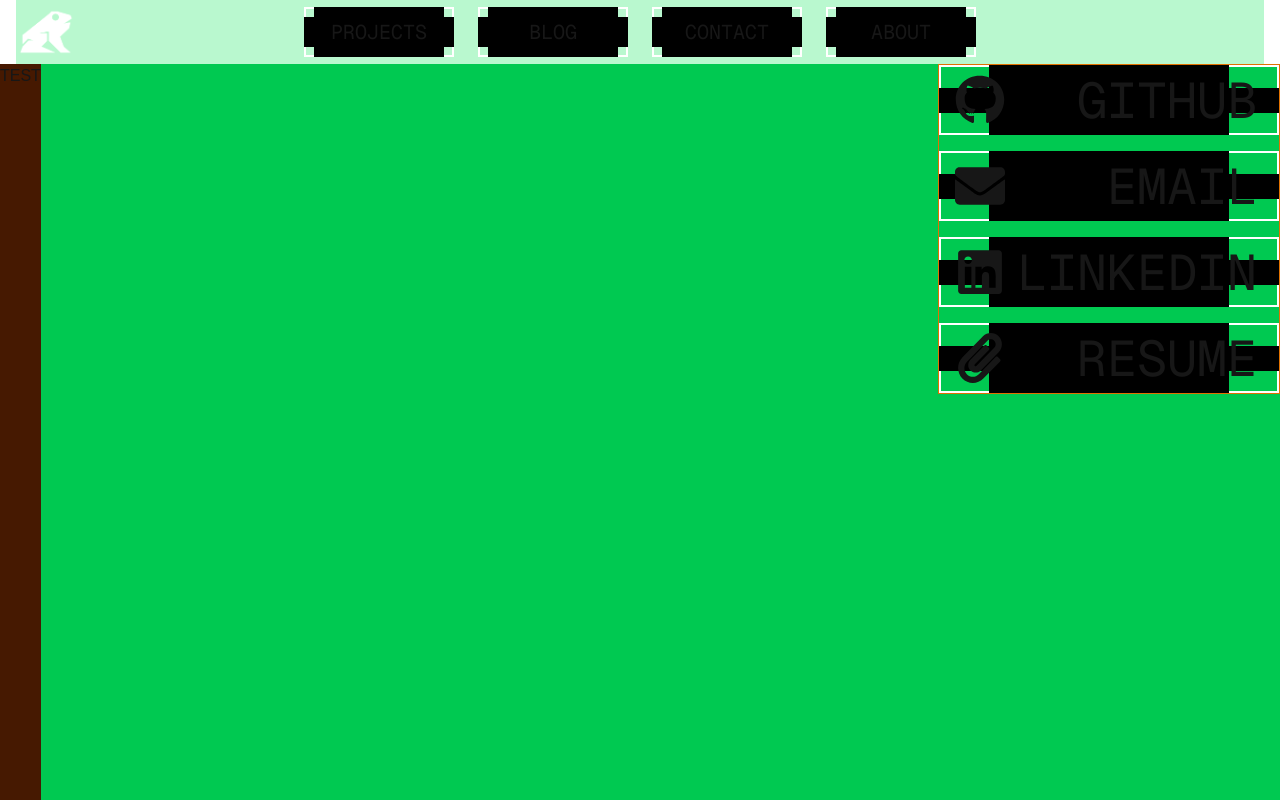
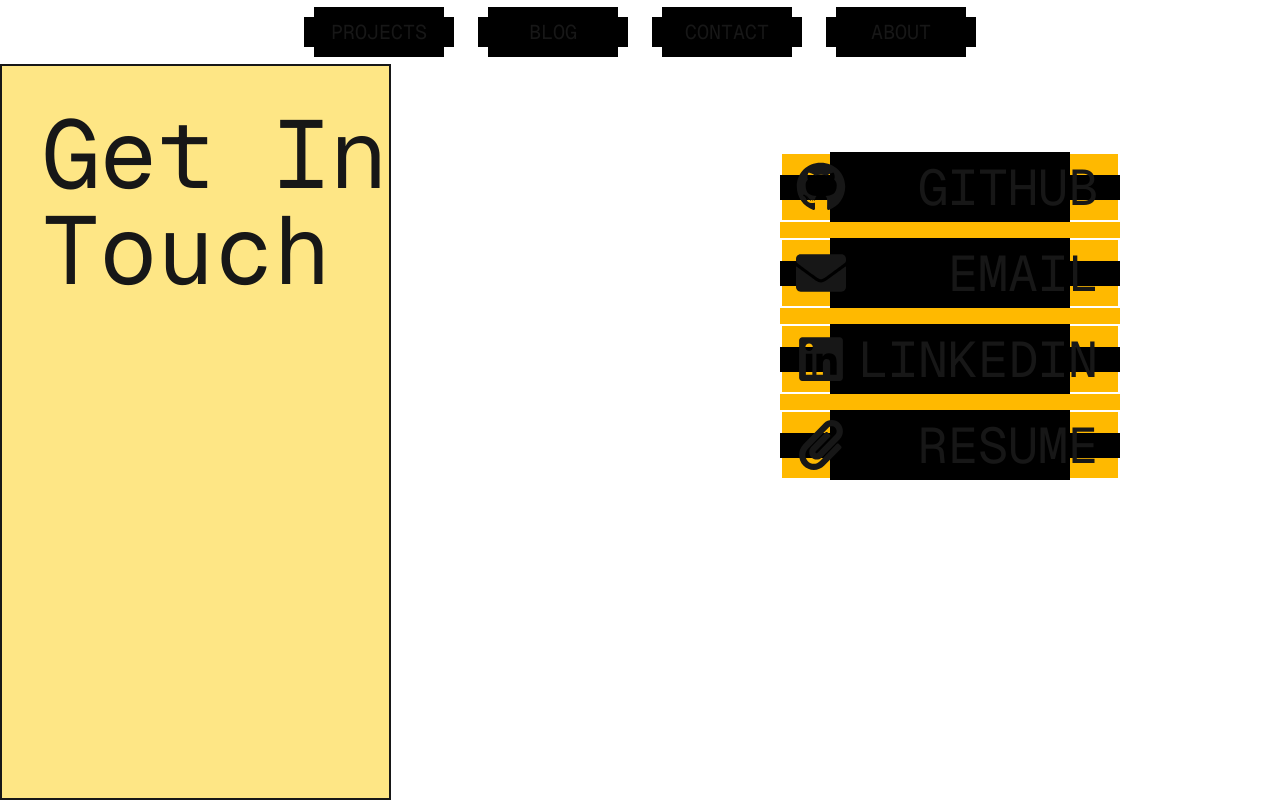
Before and after one commit to Chad1704/Chad_katz_Site, a Next.js app in the folder chad_site/: page / in a window 1280 px wide. Built offline with nearby package versions, Linux system fonts and the light colour scheme.

Commit message:
layout stuff
moving layouts around temp bg colors ignore will be removed

```diff
--- a/chad_site/src/app/contact.jsx
+++ b/chad_site/src/app/contact.jsx
@@ -22,16 +22,16 @@
   };
 
   return (
-    <div className="flex h-full  bg-green-500 ">
+    <div className="flex h-full  ">
 
-      <div className='flex bg-amber-950'>
-        TEST
+      <div className='flex  border-2 0 w-screen bg-amber-200'>
+        <h1 className='text-8xl font-mono text-left  mt-10 ml-10'>Get In Touch</h1>
       </div>
 
-      <div className="flex flex-col items-center justify-center h-fit w-full bg-gradient-to-b from-amber-600 to-amber-400">
+      <div className="flex  flex-col   items-center justify-center h-fit w-full bg-gradient-to-b from-amber-600 to-amber-400">
 
       </div>
-      <div className="flex flex-col items-center h-fit border border-amber-600  gap-4 font-mono  ">
+      <div className="flex flex-col  items-center  mt-22 bg-amber-400  h-fit gap-4 font-mono mr-40  ">
         {menuItems.map((item, index) => (
           <a
             key={item.text}
@@ -41,7 +41,7 @@
             onMouseEnter={() => handleMouseEnter(index)}
             onMouseLeave={() => handleMouseLeave(index)}
           >
-            <div className="relative  flex w-full h-full items-center ">
+            <div className="relative  flex w-full h-full items-center  ">
   {/* Absolutely position the icon over the center */}
   <span className="absolute z-9 pl-3.5 ">
     {item.icon}
--- a/chad_site/src/app/header.jsx
+++ b/chad_site/src/app/header.jsx
@@ -16,7 +16,7 @@
   };
 
   return (
-    <div className="w-full h-20 bg-green-200 ">
+    <div className=" w-full h-20   ">
       <div className="relative flex items-center justify-between h-full ">
         {/* Left-aligned frog */}
         <div className="w-16 h-full flex items-center">
--- a/chad_site/src/app/page.js
+++ b/chad_site/src/app/page.js
@@ -3,16 +3,19 @@
 
 export default function Home() {
   return (
-    <div className="flex w-screen h-screen flex-col  ">
+    <div className="flex h-screen "   >
+
+    <div className="flex-col w-screen  ">
       {/* Header Section */}
-      <div className="h-16 flex items-center px-4">
+      <div className="h-16 flex items-center px-4 ">
         <Header />
       </div>
 
       {/* Main Content Section */}
-      <div className="h-[calc(100vh-4rem)]  overflow-y-auto ">
+      <div className="h-[calc(100vh-4rem)] w-screen  flex flex-col  ">
         <Contact />
       </div>
     </div>
+    </div>
   );
 }
```
